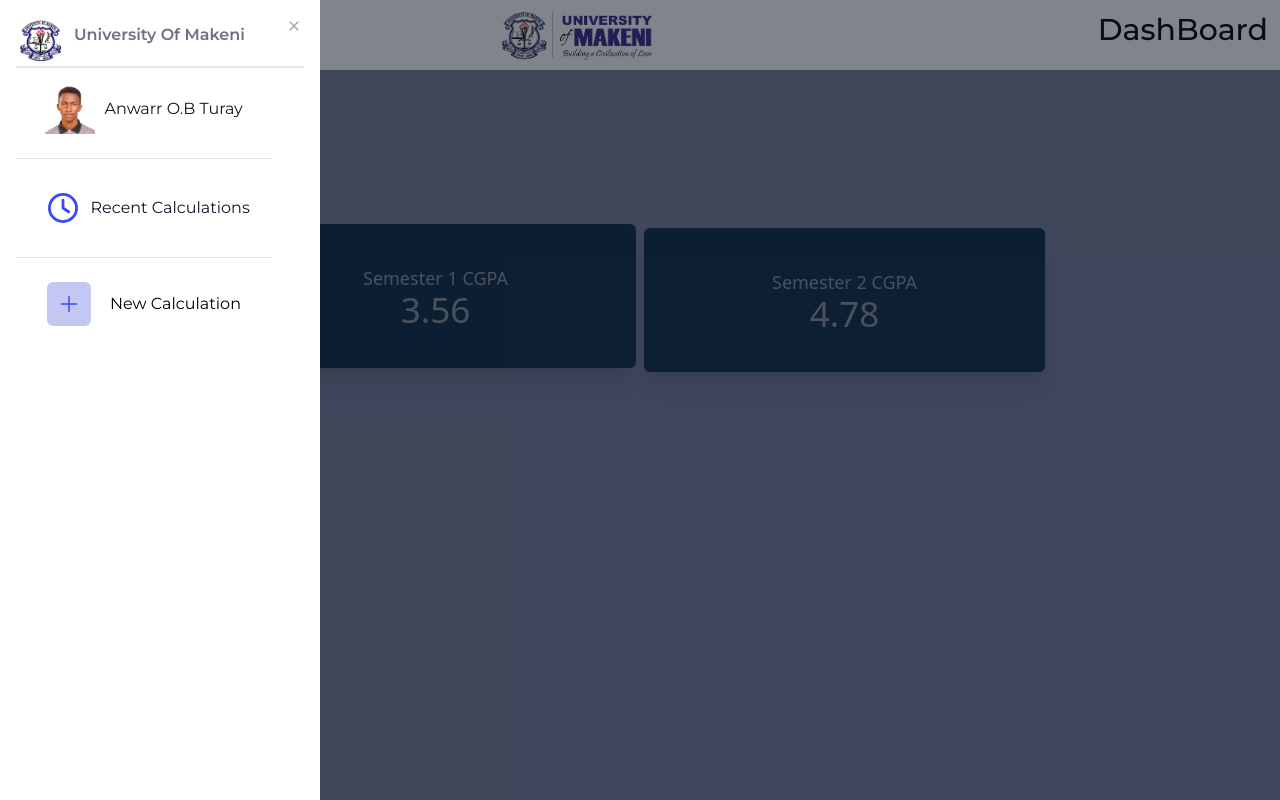
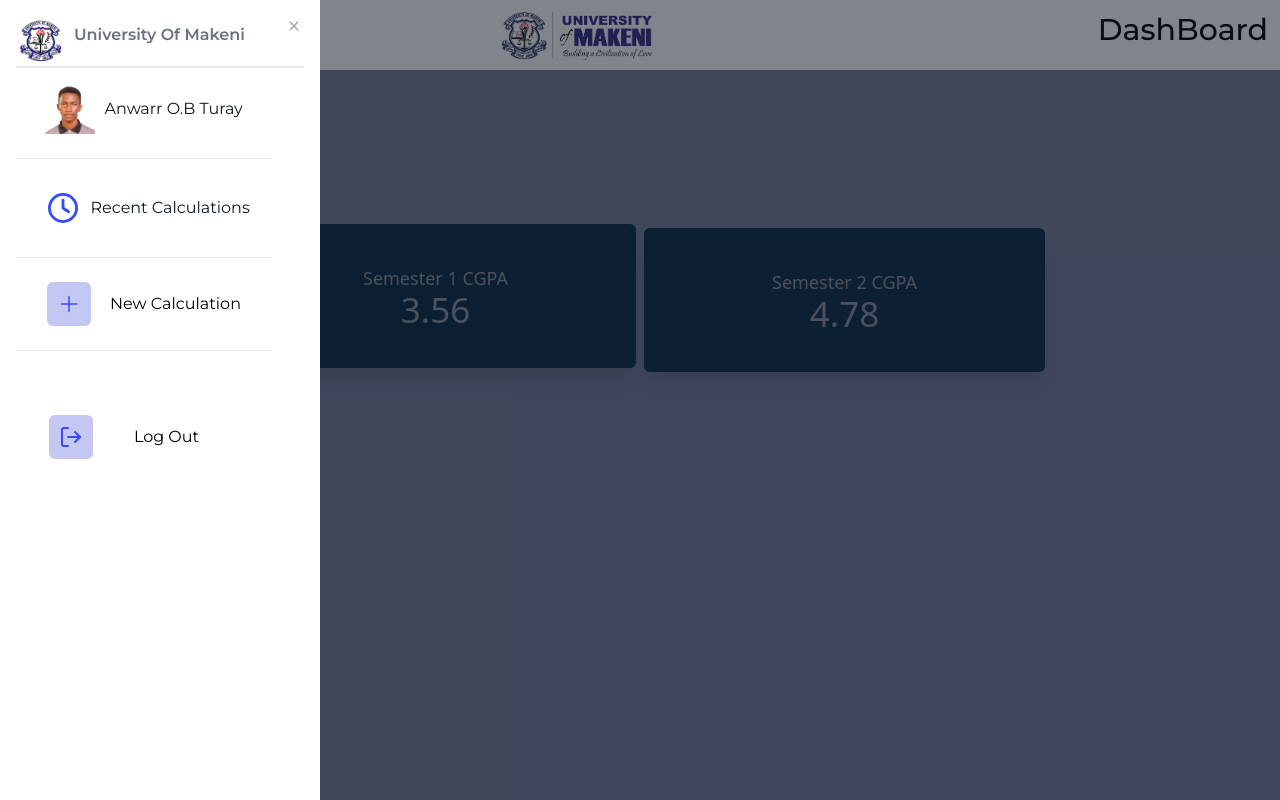
Before and after one commit to anwarrturay/uniGpaCalculator, a React (Create React App) app in the folder frontend/: page /studentdashboard in a window 1280 px wide. Built offline with nearby package versions, Linux system fonts and the light colour scheme; no server answers; what tailwindcss-motion would draw is missing.

Commit message:
setup the loading component

```diff
--- a/frontend/src/components/Header.js
+++ b/frontend/src/components/Header.js
@@ -5,7 +5,7 @@ import unimakSM from '../images/unimak-sm.png'
 import unimakXL from '../images/unimak-xl.png'
 import useWindowSize from '../hooks/useWindowSize';
 import { Link } from 'react-router-dom';
-
+import { History } from 'lucide-react';
 const Header = ({isOpen, setIsOpen, handleClose}) => {
   const location = useLocation();
   const { width } = useWindowSize();
@@ -54,8 +54,8 @@ const Header = ({isOpen, setIsOpen, handleClose}) => {
               DashBoard
             </div>
           :
-            <Link to={'/'} className='font-[500] font-Montserrat flex items-center border border-[#ccc] px-2 rounded-md justify-center text-xl mr-3 xs:text-xl lg:text-2xl'>
-              Profile
+            <Link to={'/recent'} className='font-[500] font-Montserrat flex items-center rounded-md justify-center text-xl mr-3 xs:text-xl lg:text-2xl bg-[#c3c7f2] hover:bg-[#abb0ed] p-2.5'>
+              <History className='text-2xl text-[#364AFF]'/>
             </Link>
         }
       </div>
--- a/frontend/src/components/Login.js
+++ b/frontend/src/components/Login.js
@@ -4,94 +4,110 @@ import axios from 'axios';
 import { Eye, EyeOff } from 'lucide-react';
 import Success from './utils/Success';
 import Failure from './utils/Failure';
+import Loading from './utils/Loading';
 
 function Login() {
   const [idNumber, setIdNumber] = useState('');
   const [password, setPassword] = useState('');
   const [showPassword, setShowPassword] = useState(false);
-  const [success, setSuccess] = useState(false)
-  const [status, setStatus] = useState(false)
-  let display = status === true ? "flex" : "hidden";
+  const [success, setSuccess] = useState(false);
+  const [status, setStatus] = useState(false);
+  const [isLoading, setIsLoading] = useState(false);
+  const [error, setError] = useState('');
+  const navigate = useNavigate();
 
   const togglePasswordVisibility = () => {
     setShowPassword(!showPassword);
   };
 
-  const [error, setError] = useState('');
-  const navigate = useNavigate();
-
   const handleSubmit = async (e) => {
     e.preventDefault();
     setError('');
+    setIsLoading(true); // Start loading
 
     try {
-      const response = await axios.post('https://unigpacalculator-api.onrender.com/auth', { idNumber, password }, {
+      const response = await axios.post(
+        'https://unigpacalculator-api.onrender.com/auth',
+        { idNumber, password },
+        {
           headers: {
             'Content-Type': 'application/json',
+          },
         }
-      });
+      );
 
-      const data = await response.data;
-      console.log(data)
+      const data = response.data;
+      console.log(data);
+      setSuccess(true);
+      setStatus(true);
+      setIsLoading(false); // Stop loading after success
       navigate('/studentdashboard');
-      setIdNumber("");
-      setPassword("");
+      setIdNumber('');
+      setPassword('');
     } catch (err) {
       console.error('Error during login:', err);
       setError('An error occurred. Please try again later.');
       setStatus(false);
-      setSuccess(false)
+      setSuccess(false);
+      setIsLoading(false); // Stop loading after error
     }
   };
 
+  let display = status === true ? 'flex' : 'hidden';
+
   return (
+    <>
+      {isLoading ? (
+        <Loading /> // Show loading component while isLoading is true
+      ) : (
         <div className="flex flex-col relative top-40 xs:top-48 xl:top-32 items-center justify-center bg-white drop-shadow-2xl shadow shadow-blue-300 w-[370px] h-[350px] xs:w-[400px] sm:w-[430px] md:w-[440px] rounded-md">
-      <h2 className='font-bold font-Montserrat mt-3 text-xl'>WELCOME BACK</h2>
+          <h2 className="font-bold font-Montserrat mt-3 text-xl">WELCOME BACK</h2>
           <div className={`${display}`}>{success ? <Success /> : <Failure />}</div>
-      <form onSubmit={handleSubmit} className='flex flex-col p-5 mt-3 font-Montserrat'>
+          <form onSubmit={handleSubmit} className="flex flex-col p-5 mt-3 font-Montserrat">
             <input
               type="number"
               value={idNumber}
               onChange={(e) => setIdNumber(e.target.value)}
               placeholder="ID Number"
               required
-          className='mb-2 w-[300px] sm:w-[330px] border border-[#ccc] rounded-md focus:ring-2 focus:ring-blue-500'
-          autoComplete='off'
+              className="mb-2 w-[300px] sm:w-[330px] border border-[#ccc] rounded-md focus:ring-2 focus:ring-blue-500"
+              autoComplete="off"
             />
             <input
-          type={showPassword ? "text" : "password"}
+              type={showPassword ? 'text' : 'password'}
               value={password}
               onChange={(e) => setPassword(e.target.value)}
               placeholder="Password"
               required
-          className='mb-2 w-[300px] sm:w-[330px] border border-[#ccc] rounded-md focus:ring-2 focus:ring-blue-500'
-          autoComplete='off'
+              className="mb-2 w-[300px] sm:w-[330px] border border-[#ccc] rounded-md focus:ring-2 focus:ring-blue-500"
+              autoComplete="off"
             />
             <div className="relative top-[-48px] w-[300px]">
-          {password &&
+              {password && (
                 <button
                   type="button"
                   onClick={togglePasswordVisibility}
                   className="absolute right-3 sm:right-[-14px] top-2 text-gray-500 hover:text-gray-700 focus:outline-none"
                 >
-            {showPassword ? <EyeOff /> : <Eye /> }
+                  {showPassword ? <EyeOff /> : <Eye />}
                 </button>
-          }
+              )}
             </div>
 
-        <button type='submit' className='bg-blue-500 py-2 px-5 font-Montserrat mt-3 rounded-md text-white font-medium text-center'>LOGIN</button>
+            <button type="submit" className="bg-blue-500 py-2 px-5 font-Montserrat mt-3 rounded-md text-white font-medium text-center">
+              LOGIN
+            </button>
             {error && <p className="error-message">{error}</p>}
           </form>
-      <p className='font-Montserrat mb-3 text-lg'>
+          <p className="font-Montserrat mb-3 text-lg">
             Do not have an account?{' '}
-        <span
-          className="text-blue-500 cursor-pointer font-medium"
-          onClick={() => navigate('/signup')}
-        >
+            <span className="text-blue-500 cursor-pointer font-medium" onClick={() => navigate('/signup')}>
               sign up
             </span>
           </p>
         </div>
+      )}
+    </>
   );
 }
 
--- a/frontend/src/components/SideBar.js
+++ b/frontend/src/components/SideBar.js
@@ -5,7 +5,7 @@ import { FontAwesomeIcon } from '@fortawesome/react-fontawesome';
 import { faClock } from '@fortawesome/free-regular-svg-icons';
 import { Drawer, Sidebar} from "flowbite-react";
 import unimakSM from '../images/unimak-sm.png';
-
+import { LogOut } from 'lucide-react';
 const sidebar = ({isOpen, handleClose}) => {
   return (
     <>
@@ -60,6 +60,21 @@ const sidebar = ({isOpen, handleClose}) => {
                       </Link>
                     </Sidebar.Item>
                   </Sidebar.ItemGroup>
+                  {/* LOGOUT SECTION */}
+                  <Sidebar.ItemGroup>
+                    <Sidebar.Item className='mt-10'>
+                        <Link to={'/'}>
+                            <div className="flex items-center justify-evenly cursor-pointer relative right-5">
+                                <div className='bg-[#c3c7f2] hover:bg-[#abb0ed] flex items-center justify-center p-2.5 rounded-md'>
+                                    <LogOut className='size-6 text-[#364AFF]'/>
+                                </div>
+                                <div className="text-black text-base ml-2 font-Montserrat">
+                                    Log Out
+                                </div>
+                            </div>
+                        </Link>
+                    </Sidebar.Item>
+                  </Sidebar.ItemGroup>
                 </Sidebar.Items>
               </div>
             </div>
--- a/frontend/src/components/SignUp.js
+++ b/frontend/src/components/SignUp.js
@@ -200,7 +200,7 @@ import { Eye, EyeOff } from 'lucide-react';
 import axios from 'axios';
 import Success from './utils/Success';
 import Failure from './utils/Failure';
-
+import Loading from './utils/Loading';
 function Signup() {
   const [formData, setFormData] = useState({
     firstname: '',
@@ -215,6 +215,7 @@ function Signup() {
   // State for tracking registration feedback.
   const [success, setSuccess] = useState(false);
   const [status, setStatus] = useState(false);
+  const [isLoading, setIsLoading] = useState(false);
   // State to track if the file is still loading.
   const [isImageLoading, setIsImageLoading] = useState(false);
   const URL = "https://unigpacalculator-api.onrender.com";
@@ -232,6 +233,7 @@ function Signup() {
   const handleSubmit = async (e) => {
     console.log("form submitted");
     e.preventDefault();
+    setIsLoading(true);
 
     // Check if the image is still loading or is empty.
     if (isImageLoading) {
@@ -251,6 +253,7 @@ function Signup() {
       console.log(data);
       setStatus(true);
       setSuccess(true);
+      setIsLoading(false)
       navigate('/studentdashboard');
       // Reset the form
       setFormData({
@@ -267,10 +270,17 @@ function Signup() {
       console.error("Error registering user:", err);
       setStatus(true);
       setSuccess(false);
+      setIsLoading(false) // stop loading after error.
     }
   };
 
   return (
+    <>
+		{isLoading ?
+			(
+				<Loading />
+			) :
+			(
 				<div className="flex flex-col relative top-8 xs:top-20 xl:top-10 items-center justify-center bg-white drop-shadow-2xl shadow shadow-blue-300 w-[370px] xs:w-[400px] sm:w-[450px] rounded-md">
 					<h2 className='font-bold font-Montserrat text-xl mt-4 mb-3'>Student Registration</h2>
 					<div className={`${display}`}>{success ? <Success /> : <Failure />}</div>
@@ -401,6 +411,9 @@ function Signup() {
 						</Link>
 					</p>
 				</div>
+			)
+		}
+    </>
   );
 }
 
--- a/frontend/src/components/utils/Loading.js
+++ b/frontend/src/components/utils/Loading.js
@@ -3,7 +3,7 @@ import { DataContext } from '../context/DataContext'
 import { useLocation } from 'react-router-dom';
 import { IoSadOutline } from 'react-icons/io5';
 
-const Loading = ({link}) => {
+const Loading = () => {
     const location = useLocation();
     const { networkError } = useContext(DataContext);
 
```
Also changed, not shown: 1 other file (tests, documents, lock files or other folders). Lines whose indentation alone changed are shown as unchanged.
